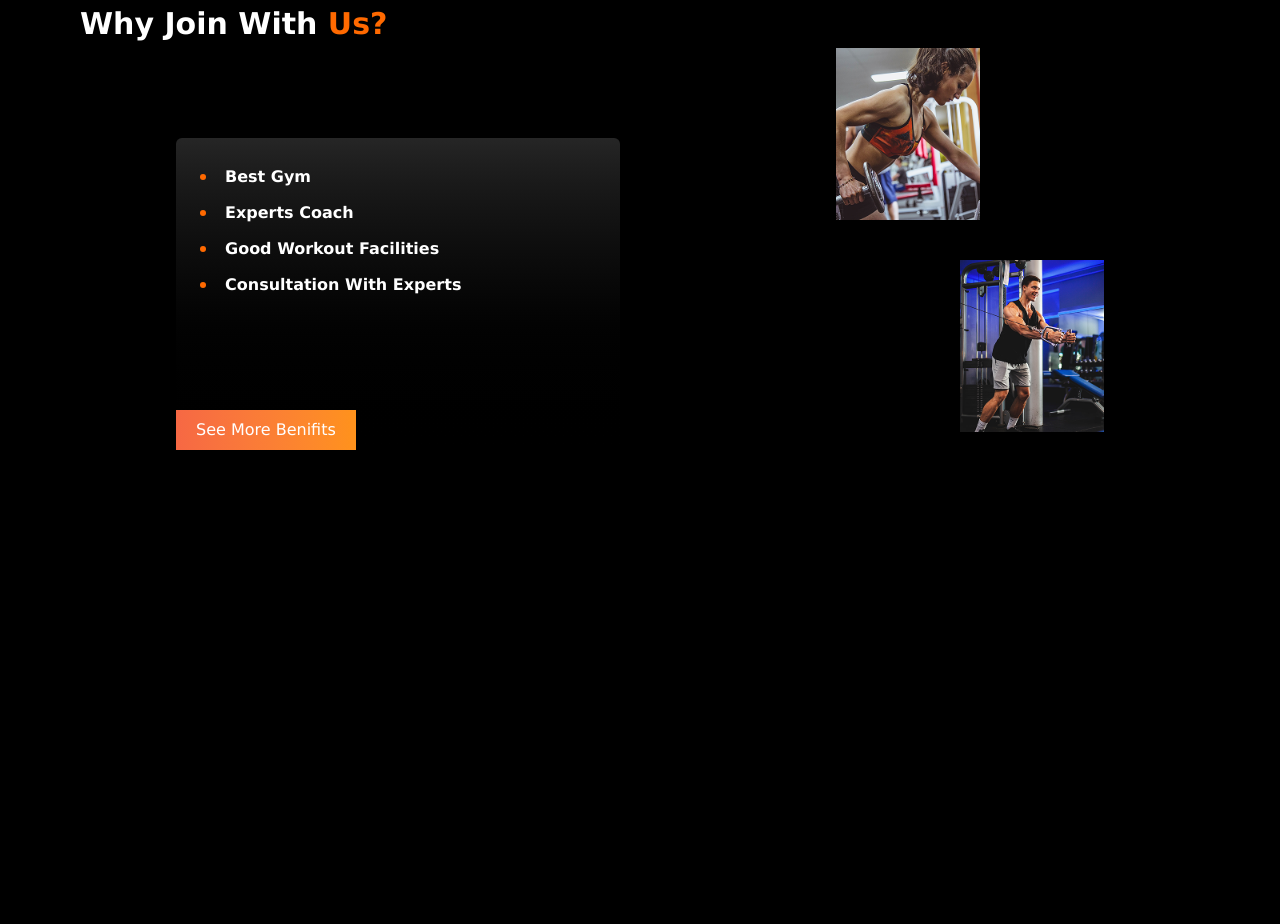
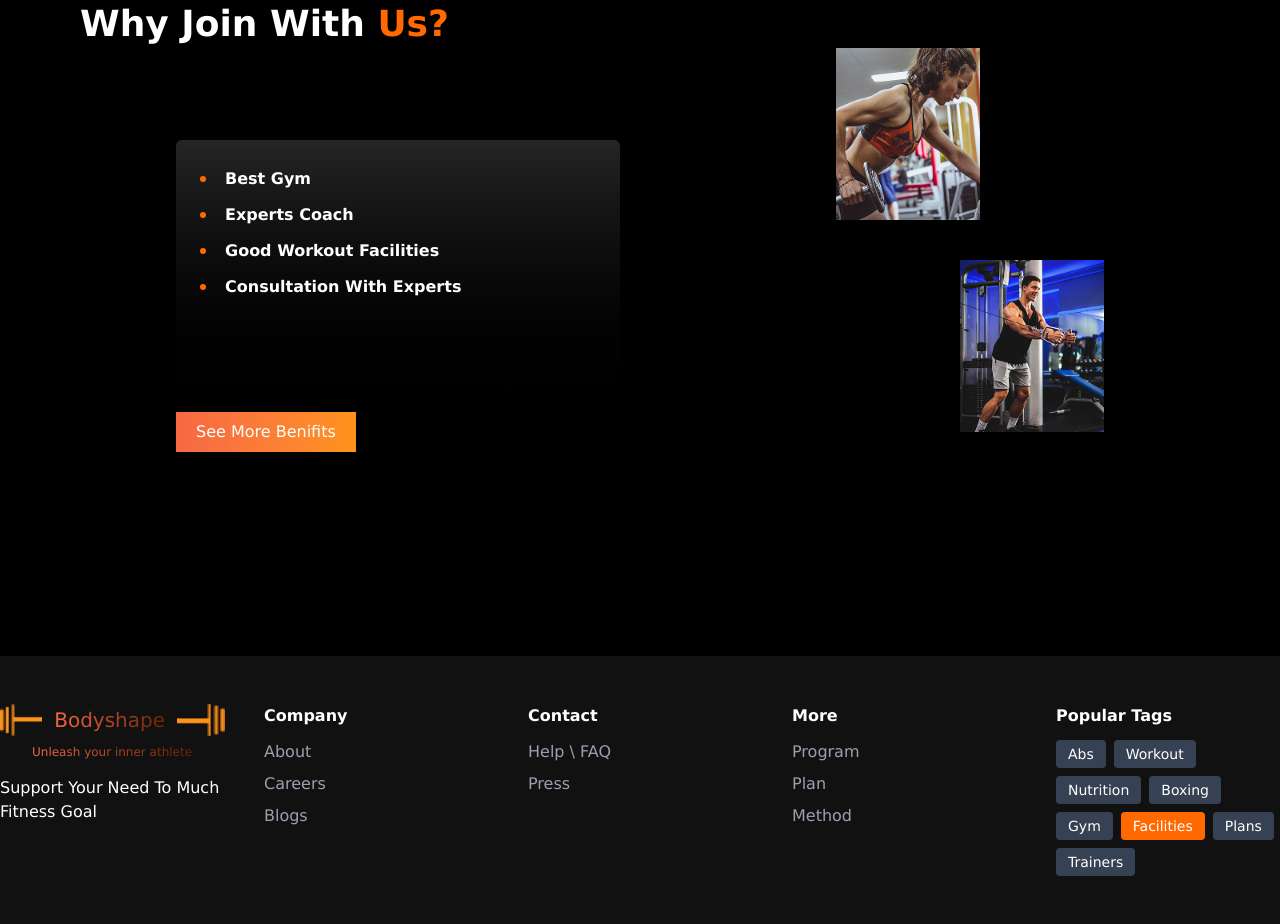
Before and after one commit to Asheknabil/Project_task-3, a plain HTML site: page index.html in a window 1280 px wide. Shown: the part 3447-4371 px from the top of the page. Before the commit the page ends 4103 px from the top, so only its background shows below. Drawn offline with nearby package versions, Linux system fonts and the light colour scheme.

Commit message:
Footer section end

```diff
--- a/index.html
+++ b/index.html
@@ -210,7 +210,7 @@
       <div class="container mx-auto grid lg:grid-cols-2 gap-10 items-center">
 
         <div class="ml-44">
-          <h2 class="text-4xl md:text-3xl font-bold -ml-24 mb-24">
+          <h2 class="lg:text-4xl text-3xl font-bold -ml-24 mb-24">
             Why Join With <span class="text-orange-500">Us?</span>
           </h2>
 
@@ -226,9 +226,9 @@
           </div>
         </div>
 
-        <div class="grid grid-rows-2 sm:gap-6 p-44">
-          <img src="images/join_us_01.png" alt="" class="justify-self-start lg:w-36 sm:w-64">
-          <img src="images/join_us_02.png" alt="" class="justify-self-end lg:w-36 sm:w-64 mt-2">
+        <div class="grid grid-rows-2 sm:gap-6 lg:p-44 md:p-44 p-20">
+          <img src="images/join_us_01.png" alt="" class="justify-self-start lg:w-36 md:w-52 w-54">
+          <img src="images/join_us_02.png" alt="" class="justify-self-end lg:w-36 md:w-52 w-54 mt-2">
         </div>
       </div>
     </section>
@@ -238,6 +238,61 @@
 
     <!-===============- footer_section_start -=============->
 
+    <footer class="bg-[#111111] text-white py-12">
+      <div class="container mx-auto grid grid-cols-1 md:grid-cols-5 gap-10">
+
+        <div class="flex flex-col items-center lg:items-start">
+          <div class="flex items-center gap-2 sm:gap-3">
+            <img src="images/logo_left.png" alt="" class="h-6 sm:h-8">
+            <h5 class="text-lg sm:text-xl bg-gradient-to-r from-[#F66844] to-[#6b2306] bg-clip-text text-transparent">Bodyshape</h5>
+            <img src="images/logo_right.png" alt="" class="h-6 sm:h-8">
+          </div>
+          <span class="text-[10px] sm:text-xs mt-2 text-center bg-gradient-to-r from-[#F66844] to-[#6b2306] bg-clip-text ml-8 text-transparent">Unleash your inner athlete</span>
+          <p class="mt-4 text-white text-center lg:text-left">Support Your Need To Much Fitness Goal</p>
+        </div>
+
+        <div>
+          <h3 class="font-semibold mb-3">Company</h3>
+          <ul class="space-y-2 text-gray-400">
+            <li>About</li>
+            <li>Careers</li>
+            <li>Blogs</li>
+          </ul>
+        </div>
+
+        <div>
+          <h3 class="font-semibold mb-3">Contact</h3>
+          <ul class="space-y-2 text-gray-400">
+            <li>Help \ FAQ</li>
+            <li>Press</li>
+          </ul>
+        </div>
+
+        <div>
+          <h3 class="font-semibold mb-3">More</h3>
+          <ul class="space-y-2 text-gray-400">
+            <li>Program</li>
+            <li>Plan</li>
+            <li>Method</li>
+          </ul>
+        </div>
+
+        <div>
+          <h3 class="font-semibold mb-3">Popular Tags</h3>
+          <div class="flex flex-wrap gap-2">
+            <span class="px-3 py-1 bg-gray-700 rounded text-sm">Abs</span>
+            <span class="px-3 py-1 bg-gray-700 rounded text-sm">Workout</span>
+            <span class="px-3 py-1 bg-gray-700 rounded text-sm">Nutrition</span>
+            <span class="px-3 py-1 bg-gray-700 rounded text-sm">Boxing</span>
+            <span class="px-3 py-1 bg-gray-700 rounded text-sm">Gym</span>
+            <span class="px-3 py-1 bg-orange-500 rounded text-sm">Facilities</span>
+            <span class="px-3 py-1 bg-gray-700 rounded text-sm">Plans</span>
+            <span class="px-3 py-1 bg-gray-700 rounded text-sm">Trainers</span>
+          </div>
+        </div>
+
+      </div>
+    </footer>
 
 
     <!-===============- footer_section_start -=============->
```
